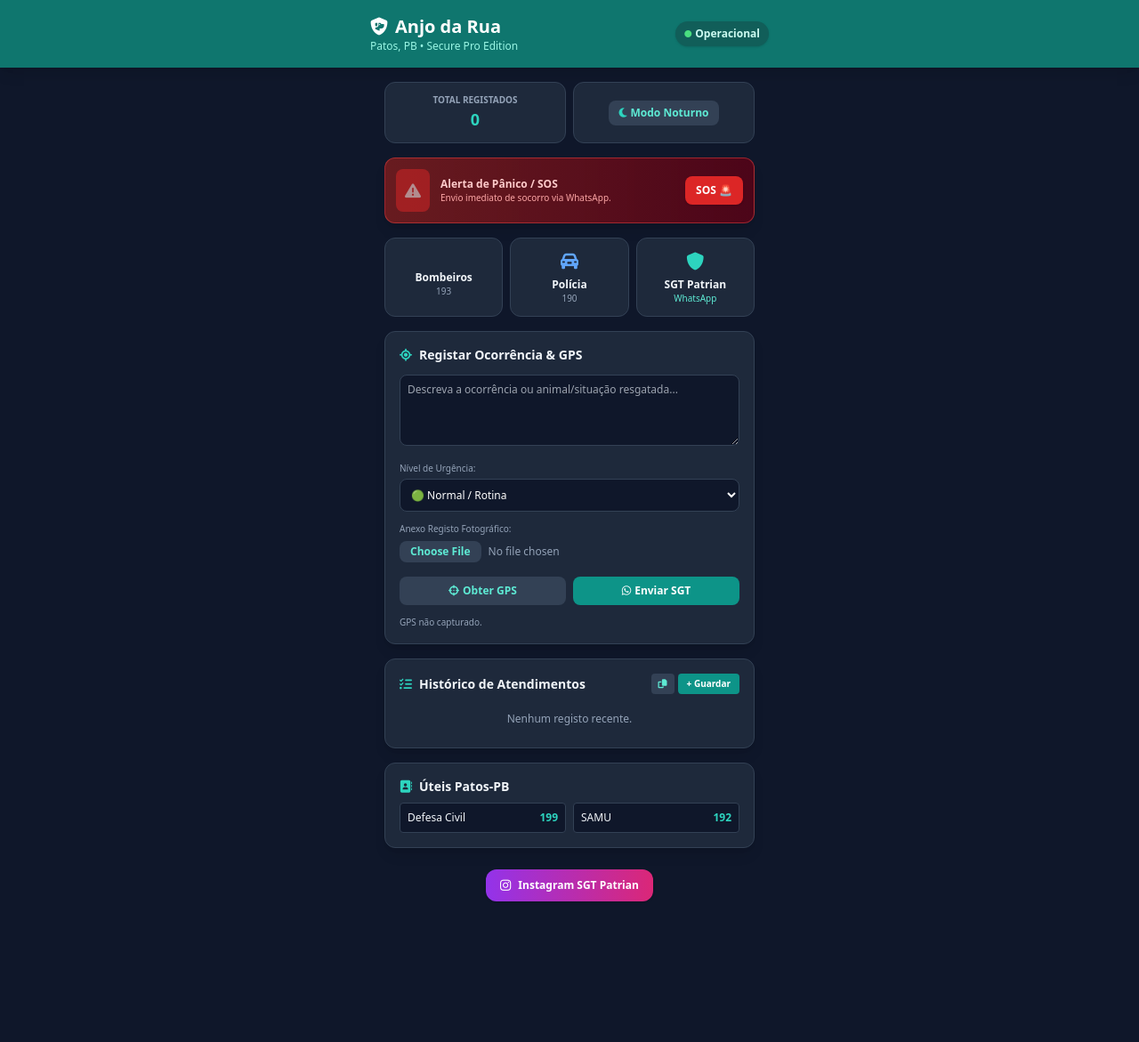
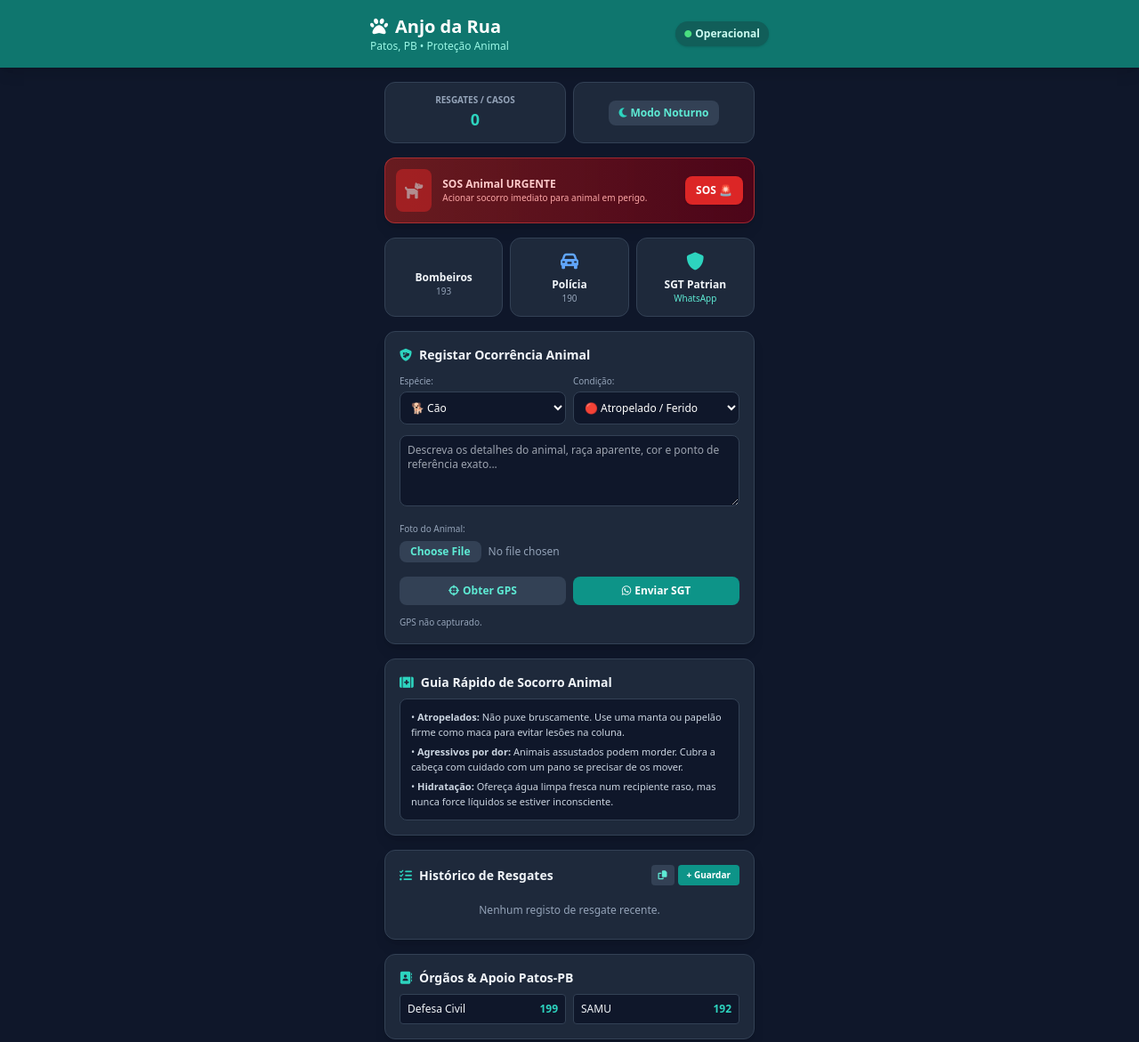
Before and after one commit to andersonpereira07716-oss/Anjo-da-Rua, a website: page www/index.html in a window 1280 px wide. Shown: the top 1171 px of the page at 89% size. Before the commit the page ends 1077 px from the top, so only its background shows below. Drawn offline with nearby package versions, Linux system fonts and the light colour scheme.

Commit message:
Foco total em animais de rua, especies, condicoes e guia de socorro

```diff
--- a/www/index.html
+++ b/www/index.html
@@ -11,8 +11,8 @@
     <header class="bg-teal-700 p-4 shadow-lg text-white">
         <div class="max-w-md mx-auto flex justify-between items-center">
             <div>
-                <h1 class="text-xl font-bold flex items-center gap-2"><i class="fa-solid fa-shield-dog"></i> Anjo da Rua</h1>
-                <p class="text-xs text-teal-200">Patos, PB • Secure Pro Edition</p>
+                <h1 class="text-xl font-bold flex items-center gap-2"><i class="fa-solid fa-paw"></i> Anjo da Rua</h1>
+                <p class="text-xs text-teal-200">Patos, PB • Proteção Animal</p>
             </div>
             <button onclick="alternarEstadoPlantao()" id="btnStatusOp" class="bg-teal-800 hover:bg-teal-900 text-teal-100 text-xs px-2.5 py-1.5 rounded-full font-semibold flex items-center gap-1 transition shadow">
                 <i id="iconeStatus" class="fa-solid fa-circle text-green-400 text-[8px]"></i> <span id="txtStatusOp">Operacional</span>
@@ -24,7 +24,7 @@
         <!-- Estatísticas & Modo Noturno -->
         <div class="grid grid-cols-2 gap-2">
             <div class="bg-slate-800 p-3 rounded-xl border border-slate-700 text-center">
-                <div class="text-[10px] text-slate-400 uppercase font-semibold">Total Registados</div>
+                <div class="text-[10px] text-slate-400 uppercase font-semibold">Resgates / Casos</div>
                 <div id="statTotal" class="text-lg font-bold text-teal-400">0</div>
             </div>
             <div class="bg-slate-800 p-3 rounded-xl border border-slate-700 text-center flex flex-col justify-center items-center">
@@ -34,22 +34,23 @@
             </div>
         </div>
 
-        <!-- Botão SOS Pânico Rápido -->
+        <!-- Botão SOS Resgate Animal -->
         <div class="bg-gradient-to-r from-red-900/80 to-rose-950 border border-red-500/50 p-3 rounded-xl flex items-center justify-between shadow-lg">
             <div class="flex items-center gap-3">
                 <div class="bg-red-600 text-white p-2.5 rounded-lg animate-pulse">
-                    <i class="fa-solid fa-triangle-exclamation text-lg"></i>
+                    <i class="fa-solid fa-dog text-lg"></i>
                 </div>
                 <div>
-                    <h2 class="text-xs font-bold text-red-200">Alerta de Pânico / SOS</h2>
-                    <p class="text-[10px] text-red-300">Envio imediato de socorro via WhatsApp.</p>
+                    <h2 class="text-xs font-bold text-red-200">SOS Animal URGENTE</h2>
+                    <p class="text-[10px] text-red-300">Acionar socorro imediato para animal em perigo.</p>
                 </div>
             </div>
-            <button onclick="enviarSOS()" class="bg-red-600 hover:bg-red-500 text-white text-xs font-bold px-3 py-2 rounded-lg shadow transition">
+            <button onclick="enviarSOSAnimal()" class="bg-red-600 hover:bg-red-500 text-white text-xs font-bold px-3 py-2 rounded-lg shadow transition">
                 SOS 🚨
             </button>
         </div>
 
+        <!-- Painel de Emergências Gerais -->
         <div class="grid grid-cols-3 gap-2">
             <a href="tel:193" class="bg-slate-800 p-3 rounded-xl text-center border border-slate-700 hover:border-red-500 transition">
                 <i class="fa-solid fa-fire-engine text-red-400 text-xl mb-1"></i>
@@ -68,23 +69,34 @@
             </a>
         </div>
 
-        <!-- Registo de Ocorrência -->
+        <!-- Registo de Ocorrência Animal & GPS -->
         <div class="bg-slate-800 p-4 rounded-xl border border-slate-700 shadow-lg space-y-3">
-            <h2 class="text-sm font-bold flex items-center gap-2"><i class="fa-solid fa-location-crosshairs text-teal-400"></i> Registar Ocorrência & GPS</h2>
+            <h2 class="text-sm font-bold flex items-center gap-2"><i class="fa-solid fa-shield-dog text-teal-400"></i> Registar Ocorrência Animal</h2>
 
-            <textarea id="ocorrenciaDesc" placeholder="Descreva a ocorrência ou animal/situação resgatada..." class="w-full bg-slate-900 border border-slate-700 rounded-lg p-2 text-xs text-white focus:outline-none focus:border-teal-500 h-20"></textarea>
+            <div class="grid grid-cols-2 gap-2">
+                <div>
+                    <label class="text-[10px] text-slate-400 block mb-1">Espécie:</label>
+                    <select id="especieAnimal" class="w-full bg-slate-900 border border-slate-700 rounded-lg p-2 text-xs text-white focus:outline-none focus:border-teal-500">
+                        <option value="🐕 Cão">🐕 Cão</option>
+                        <option value="🐈 Gato">🐈 Gato</option>
+                        <option value="🐎 Outro / Equídeo">🐎 Outro / Equídeo</option>
+                    </select>
+                </div>
+                <div>
+                    <label class="text-[10px] text-slate-400 block mb-1">Condição:</label>
+                    <select id="condicaoAnimal" class="w-full bg-slate-900 border border-slate-700 rounded-lg p-2 text-xs text-white focus:outline-none focus:border-teal-500">
+                        <option value="🔴 Atropelado / Ferido">🔴 Atropelado / Ferido</option>
+                        <option value="🟠 Maus-tratos / Agressão">🟠 Maus-tratos / Agressão</option>
+                        <option value="🟡 Doente / Desnutrido">🟡 Doente / Desnutrido</option>
+                        <option value="🟢 Abandonado / Perdido">🟢 Abandonado / Perdido</option>
+                    </select>
+                </div>
+            </div>
+
+            <textarea id="ocorrenciaDesc" placeholder="Descreva os detalhes do animal, raça aparente, cor e ponto de referência exato..." class="w-full bg-slate-900 border border-slate-700 rounded-lg p-2 text-xs text-white focus:outline-none focus:border-teal-500 h-20"></textarea>
 
             <div>
-                <label class="text-[10px] text-slate-400 block mb-1">Nível de Urgência:</label>
-                <select id="nivelUrgencia" class="w-full bg-slate-900 border border-slate-700 rounded-lg p-2 text-xs text-white focus:outline-none focus:border-teal-500">
-                    <option value="🟢 Normal / Rotina">🟢 Normal / Rotina</option>
-                    <option value="🟡 Atenção / Moderado">🟡 Atenção / Moderado</option>
-                    <option value="🔴 URGENTE / Crítico">🔴 URGENTE / Crítico</option>
-                </select>
-            </div>
-
-            <div>
-                <label class="text-[10px] text-slate-400 block mb-1">Anexo Registo Fotográfico:</label>
+                <label class="text-[10px] text-slate-400 block mb-1">Foto do Animal:</label>
                 <input type="file" id="fotoOcorrencia" accept="image/*" class="w-full text-xs text-slate-400 file:mr-2 file:py-1 file:px-3 file:rounded-lg file:border-0 file:text-xs file:font-semibold file:bg-slate-700 file:text-teal-300 hover:file:bg-slate-600">
             </div>
 
@@ -99,10 +111,20 @@
             <p id="statusGPS" class="text-[10px] text-slate-400">GPS não capturado.</p>
         </div>
 
-        <!-- Histórico e Relatórios -->
+        <!-- Guia Rápido de Primeiros Socorros para Animais de Rua -->
+        <div class="bg-slate-800 p-4 rounded-xl border border-slate-700 shadow-lg space-y-2">
+            <h2 class="text-sm font-bold flex items-center gap-2"><i class="fa-solid fa-kit-medical text-teal-400"></i> Guia Rápido de Socorro Animal</h2>
+            <div class="text-[11px] text-slate-300 space-y-1.5 bg-slate-900 p-3 rounded-lg border border-slate-700">
+                <p>• <b>Atropelados:</b> Não puxe bruscamente. Use uma manta ou papelão firme como maca para evitar lesões na coluna.</p>
+                <p>• <b>Agressivos por dor:</b> Animais assustados podem morder. Cubra a cabeça com cuidado com um pano se precisar de os mover.</p>
+                <p>• <b>Hidratação:</b> Ofereça água limpa fresca num recipiente raso, mas nunca force líquidos se estiver inconsciente.</p>
+            </div>
+        </div>
+
+        <!-- Histórico de Resgates -->
         <div class="bg-slate-800 p-4 rounded-xl border border-slate-700 shadow-lg space-y-3">
             <div class="flex justify-between items-center">
-                <h2 class="text-sm font-bold flex items-center gap-2"><i class="fa-solid fa-list-check text-teal-400"></i> Histórico de Atendimentos</h2>
+                <h2 class="text-sm font-bold flex items-center gap-2"><i class="fa-solid fa-list-check text-teal-400"></i> Histórico de Resgates</h2>
                 <div class="flex gap-1">
                     <button onclick="copiarRelatorio()" title="Copiar Relatório" class="bg-slate-700 hover:bg-slate-600 text-teal-300 text-[10px] px-2 py-1 rounded font-semibold"><i class="fa-solid fa-copy"></i></button>
                     <button onclick="registarAtendimento()" class="bg-teal-600 hover:bg-teal-500 text-white text-[10px] px-2.5 py-1 rounded font-semibold">+ Guardar</button>
@@ -110,12 +132,13 @@
             </div>
 
             <div id="listaAtendimentos" class="space-y-2 max-h-40 overflow-y-auto text-xs">
-                <p class="text-slate-400 text-center py-2">Nenhum registo recente.</p>
+                <p class="text-slate-400 text-center py-2">Nenhum registo de resgate recente.</p>
             </div>
         </div>
 
+        <!-- Úteis Patos-PB -->
         <div class="bg-slate-800 p-4 rounded-xl border border-slate-700 shadow-lg">
-            <h2 class="text-sm font-bold mb-2 flex items-center gap-2"><i class="fa-solid fa-address-book text-teal-400"></i> Úteis Patos-PB</h2>
+            <h2 class="text-sm font-bold mb-2 flex items-center gap-2"><i class="fa-solid fa-address-book text-teal-400"></i> Órgãos & Apoio Patos-PB</h2>
             <div class="grid grid-cols-2 gap-2 text-xs">
                 <a href="tel:199" class="bg-slate-900 p-2 rounded border border-slate-700 flex justify-between items-center">
                     <span>Defesa Civil</span>
@@ -141,7 +164,7 @@
         let estadoIdx = 0;
         const estados = [
             { texto: "Operacional", cor: "bg-teal-800", icone: "text-green-400" },
-            { texto: "Em Ocorrência", cor: "bg-amber-800", icone: "text-amber-400" },
+            { texto: "Em Resgate", cor: "bg-amber-800", icone: "text-amber-400" },
             { texto: "Descanso", cor: "bg-slate-700", icone: "text-slate-400" }
         ];
 
@@ -161,14 +184,15 @@
         }
 
         function enviarOcorrenciaWhatsApp() {
+            const especie = document.getElementById("especieAnimal").value;
+            const condicao = document.getElementById("condicaoAnimal").value;
             const desc = document.getElementById("ocorrenciaDesc").value;
-            const urgencia = document.getElementById("nivelUrgencia").value;
-            const texto = `*Ocorrência Anjo da Rua*\nUrgência: ${urgencia}\nDescrição: ${desc}\nLocalização: ${gpsCoord || "Não informada"}`;
+            const texto = `🐾 *RESGATE ANIMAL - ANJO DA RUA* 🐾\nEspécie: ${especie}\nCondição: ${condicao}\nDetalhes: ${desc}\nLocalização: ${gpsCoord || "Não informada"}`;
             window.open(`https://wa.me/5583986603681?text=${encodeURIComponent(texto)}`, "_blank");
         }
 
-        function enviarSOS() {
-            const texto = `🚨 *ALERTA SOS - ANJO DA RUA* 🚨\nPreciso de apoio urgente na minha localização!\nLocalização: ${gpsCoord || "GPS não obtido (Verificar de imediato)"}`;
+        function enviarSOSAnimal() {
+            const texto = `🚨 *SOS ANIMAL URGENTE - ANJO DA RUA* 🚨\nPreciso de apoio imediato de resgate para um animal em situação crítica!\nLocalização: ${gpsCoord || "GPS não obtido (Verificar de imediato)"}`;
             window.open(`https://wa.me/5583986603681?text=${encodeURIComponent(texto)}`, "_blank");
         }
 
@@ -182,13 +206,14 @@
         }
 
         function registarAtendimento() {
-            const desc = document.getElementById("ocorrenciaDesc").value || "Atendimento operacional padrão";
-            const urgencia = document.getElementById("nivelUrgencia").value;
+            const especie = document.getElementById("especieAnimal").value;
+            const condicao = document.getElementById("condicaoAnimal").value;
+            const desc = document.getElementById("ocorrenciaDesc").value || "Resgate animal padrão";
             let hist = JSON.parse(localStorage.getItem("atendimentos") || "[]");
 
             hist.unshift({
+                titulo: `${especie} - ${condicao}`,
                 desc,
-                urgencia,
                 data: new Date().toLocaleDateString() + ' ' + new Date().toLocaleTimeString([], {hour: '2-digit', minute:'2-digit'})
             });
 
@@ -203,13 +228,13 @@
             document.getElementById("statTotal").innerText = hist.length;
 
             if (hist.length === 0) {
-                div.innerHTML = '<p class="text-slate-400 text-center py-2">Nenhum registo recente.</p>';
+                div.innerHTML = '<p class="text-slate-400 text-center py-2">Nenhum registo de resgate recente.</p>';
                 return;
             }
             div.innerHTML = hist.map(item => `
                 <div class="bg-slate-900 p-2.5 rounded border border-slate-700 space-y-1">
                     <div class="flex justify-between items-center text-[10px]">
-                        <span class="font-bold text-teal-300">${item.urgencia}</span>
+                        <span class="font-bold text-teal-300">${item.titulo}</span>
                         <span class="text-slate-400">${item.data}</span>
                     </div>
                     <div class="text-slate-200">${item.desc}</div>
@@ -223,9 +248,9 @@
                 alert("Sem registos para exportar.");
                 return;
             }
-            let textoRelatorio = "*Relatório de Atendimentos - Anjo da Rua*\n\n" + hist.map(i => `• [${i.urgencia}] ${i.data}: ${i.desc}`).join("\n");
+            let textoRelatorio = "*Relatório de Resgates Animais - Anjo da Rua*\n\n" + hist.map(i => `• [${i.titulo}] ${i.data}: ${i.desc}`).join("\n");
             navigator.clipboard.writeText(textoRelatorio).then(() => {
-                alert("Relatório copiado para a área de transferência!");
+                alert("Relatório de resgates copiado!");
             });
         }
 
```
